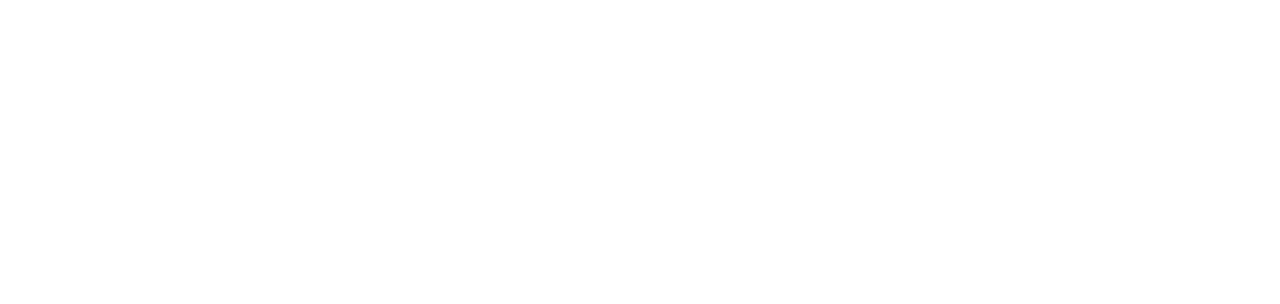
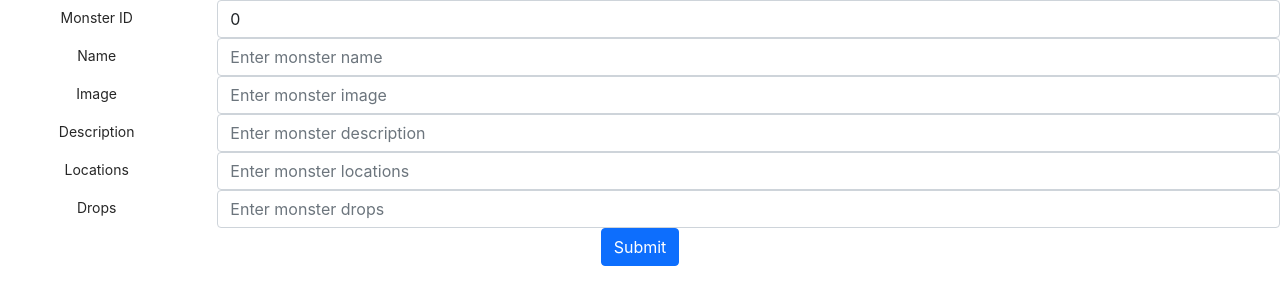
Before and after one commit to pserrano778/BOTW_Monsters_App, a React (Create React App) app in the folder botw_monsters-info_app/: page /addMonster in a window 1280 px wide. Shown: the top 304 px of the page. Built offline with nearby package versions, Linux system fonts and the light colour scheme; no server answers.

Commit message:
AddMonsterForm Page

```diff
--- a/botw_monsters-info_app/package.json
+++ b/botw_monsters-info_app/package.json
@@ -9,6 +9,7 @@
     "@testing-library/user-event": "^12.8.3",
     "antd": "^4.16.13",
     "bootstrap": "^5.1.3",
+    "express": "^4.17.1",
     "history": "^5.1.0",
     "jquery": "^3.6.0",
     "popper.js": "^1.16.1",
--- /dev/null
+++ b/botw_monsters-info_app/src/components/monsters/addMonsterButton/addMonstersButton.component.tsx
@@ -0,0 +1,17 @@
+import React from 'react';
+import Button from "react-bootstrap/Button";
+
+// Props interface
+interface Props {
+    onClick: () => void;
+  }
+
+const AddMonsterButton: React.FC<Props> = (props) => {
+    const { onClick } = props
+
+    return (
+      <Button onClick={onClick}>Add Monster</Button>
+    )
+  }
+
+  export default AddMonsterButton;
--- /dev/null
+++ b/botw_monsters-info_app/src/components/monsters/addMonsterForm/addMonsterForm.component.tsx
@@ -0,0 +1,82 @@
+import Form from "react-bootstrap/Form"
+import Row from "react-bootstrap/Row"
+import Col from "react-bootstrap/Col"
+import Button from "react-bootstrap/Button"
+// MonsterDetails
+interface MonsterDetails {
+    id: number;
+    name: string;
+    image: string;
+    description: string;
+    locations: string;
+    drops: string;
+}
+
+// Event interface
+interface Event{
+    target: {name: string, value: string};
+}
+
+// Props interface
+interface Props {
+    value: MonsterDetails,
+    onChange: (e: Event) => void
+    onSubmit: () => void
+}
+
+const addMonsterFromComponent: React.FC<Props> = (props) => {
+
+    const {value, onChange, onSubmit} = props
+
+    return (
+        <Form>
+            <Form.Group as={Row}>
+                <Form.Label column sm={2}>Monster ID</Form.Label>
+                <Col sm={10}>
+                    <Form.Control type="number" placeholder="Enter monster ID" onChange={onChange} name="id" value={value.id} min="0" required/>
+                </Col>
+            </Form.Group>
+
+            <Form.Group as={Row}>
+                <Form.Label column sm={2}>Name</Form.Label>
+                <Col sm={10}>
+                    <Form.Control type="text" placeholder="Enter monster name" onChange={onChange} name="name" value={value.name} required/>
+                </Col>
+            </Form.Group>
+
+            <Form.Group as={Row}>
+                <Form.Label column sm={2}>Image</Form.Label>
+                <Col sm={10}>
+                    <Form.Control type="text" placeholder="Enter monster image" onChange={onChange} name="image" value={value.image} required/>
+                </Col>
+            </Form.Group>
+
+            <Form.Group as={Row}>
+                <Form.Label column sm={2}>Description</Form.Label>
+                <Col sm={10}>
+                    <Form.Control type="text" placeholder="Enter monster description" onChange={onChange} name="description" value={value.description} required/>
+                </Col>
+            </Form.Group>
+
+            <Form.Group as={Row}>
+                <Form.Label column sm={2}>Locations</Form.Label>
+                <Col sm={10}>
+                    <Form.Control type="text" placeholder="Enter monster locations" onChange={onChange} name="locations" value={value.locations} required/>
+                </Col>
+            </Form.Group>
+
+            <Form.Group as={Row}>
+                <Form.Label column sm={2}>Drops</Form.Label>
+                <Col sm={10}>
+                    <Form.Control type="text" placeholder="Enter monster drops" onChange={onChange} name="drops" value={value.drops}/>
+                </Col>
+            </Form.Group>
+
+            <Button variant="primary" type="submit" onSubmit={onSubmit}>
+                Submit
+            </Button>
+        </Form>
+    )
+}
+
+export default addMonsterFromComponent;
--- /dev/null
+++ b/botw_monsters-info_app/src/containers/monsters/addMonster.container.tsx
@@ -0,0 +1,58 @@
+import {useState} from "react";
+import AddMonsterFrom from "../../components/monsters/addMonsterForm/addMonsterForm.component"
+
+// MonsterDetails
+interface MonsterDetails {
+    id: number;
+    name: string;
+    image: string;
+    description: string;
+    locations: string;
+    drops: string;
+}
+
+// Event interface
+interface Event{
+    target: {name: string, value: string};
+}
+
+const AddMonsterContainer = () => {
+
+    const [monsterDetails, setMonsterDetails] = useState<MonsterDetails>({id: 0,
+    name: "",
+    image: "",
+    description: "",
+    locations: "",
+    drops: "",});
+
+    // When there is a change
+    const handleChange = (e: Event) => {
+        const {name, value} = e.target;
+        setMonsterDetails((prev) => ({
+            ...prev,
+            [name]: value
+        }))
+    }
+
+    // When data is submited
+    const handleSubmit = () => {
+        console.log("SUBMIT")
+        // Create monster Object to post it
+        const newMonster = {
+            id: monsterDetails.id,
+            name: monsterDetails.name,
+            image: monsterDetails.image,
+            description: monsterDetails.description,
+            location: monsterDetails.locations.split(","),
+            drops: monsterDetails.drops.split(",")
+        }
+
+        console.log(newMonster)
+    }
+
+    return (
+        <AddMonsterFrom value={monsterDetails} onChange={handleChange} onSubmit={handleSubmit}/>
+    )
+}
+
+export default AddMonsterContainer;
--- /dev/null
+++ b/botw_monsters-info_app/src/containers/monsters/addMonsterButton.container.tsx
@@ -0,0 +1,17 @@
+import AddMonsterButton
+ from "../../components/monsters/addMonsterButton/addMonstersButton.component";
+import { useNavigate } from "react-router-dom";
+const AddMonsterButtonContainer = () => {
+
+    const navigate = useNavigate();
+
+    const handleClick = () => {
+        navigate("/addMonster")
+    }
+
+    return (
+      <AddMonsterButton onClick={handleClick}/>
+    )
+  }
+
+  export default AddMonsterButtonContainer;
--- a/botw_monsters-info_app/src/containers/monsters/monsterData.container.tsx
+++ b/botw_monsters-info_app/src/containers/monsters/monsterData.container.tsx
@@ -2,7 +2,7 @@
 import MonsterView from "../../components/monsters/monsterView/monsterView.component";
 import {useParams} from "react-router-dom";
 import { getMonster } from "../../redux/actions/monster"
-import { useDispatch, useSelector } from 'react-redux'
+import { useDispatch, useSelector } from "react-redux"
 import {selectMonster, clearMonster, isLoadingMonster} from "../../redux/slices/monsterSlice"
 
 
--- a/botw_monsters-info_app/src/containers/monsters/monsters.container.tsx
+++ b/botw_monsters-info_app/src/containers/monsters/monsters.container.tsx
@@ -1,12 +1,13 @@
 import { useEffect } from "react";
 import SearchBarContainer from "../searchBar/searchBar.container";
+import AddMonsterButtonContainer from "./addMonsterButton.container";
 import MonstersList from "../../components/monsters/monstersList/monstersList.component";
 import { getAllMonsters } from "../../redux/actions/monsters";
 import {selectAllMonstersFiltered, isLoadingAllMonsters} from "../../redux/slices/monstersSlice"
 import { useDispatch, useSelector } from "react-redux";
 
 // Function that controls all monsters
-export const MonstersContainer = () => {
+const MonstersContainer = () => {
     const dispatch = useDispatch();
     const allMonstersFiltered = useSelector(selectAllMonstersFiltered);
 
@@ -23,7 +24,8 @@
 
     return (
         <div>
-            <SearchBarContainer/>
+            <AddMonsterButtonContainer />
+            <SearchBarContainer />
             <MonstersList monsters={allMonstersFiltered.map(monster => {
                 return { id: monster.id, name: monster.name, image:monster.image}
                 // Apply Filter and Sort the array
@@ -42,3 +44,5 @@
   );
 
 }
+
+export default MonstersContainer;
--- a/botw_monsters-info_app/src/containers/searchBar/searchBar.container.tsx
+++ b/botw_monsters-info_app/src/containers/searchBar/searchBar.container.tsx
@@ -1,4 +1,4 @@
-import SearchBar from '../../components/searchBar/searchBar.component'
+import SearchBar from "../../components/searchBar/searchBar.component"
 import {selectSearchFilter, setSearchFilter} from "../../redux/slices/searchFilterSlice"
 import { useDispatch, useSelector } from "react-redux";
 
--- a/botw_monsters-info_app/src/routing/routing.tsx
+++ b/botw_monsters-info_app/src/routing/routing.tsx
@@ -3,8 +3,9 @@
     Routes,
     Route,
 } from "react-router-dom";
-import {MonstersContainer} from '../containers/monsters/monsters.container'
-import MonsterData from '../containers/monsters/monsterData.container'
+import MonstersContainer from '../containers/monsters/monsters.container'
+import MonsterDataContainer from '../containers/monsters/monsterData.container'
+import AddMonsterContainer from '../containers/monsters/addMonster.container'
 
 const Routing = () => {
     // Routing
@@ -16,7 +17,9 @@
                 {/* All monster List route */}
                 <Route path={"/"} element={<MonstersContainer/>}></Route>
                 {/* Specific monster info */}
-                <Route path={"/:name" } element={<MonsterData/>}></Route>
+                <Route path={"/:name"} element={<MonsterDataContainer/>}></Route>
+                {/* Add a new monster */}
+                <Route path={"/addMonster"} element={<AddMonsterContainer/>}></Route>
               </Routes>
             </div>
           </Router>
```
Also changed, not shown: botw_monsters-info_app/src/containers/monsters/newMonster.container.tsx (deleted, +0 -12 lines), botw_monsters-info_app/src/components/monsters/monstersList/monstersList.component.tsx (indentation only), 1 other file (tests, documents, lock files or other folders).
